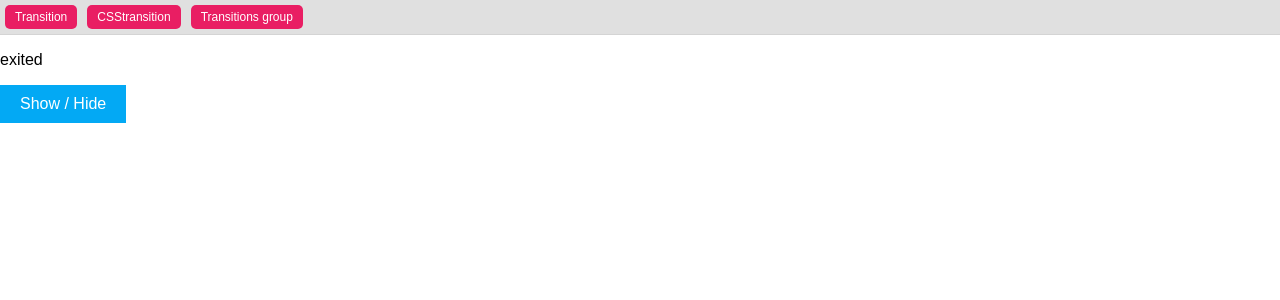
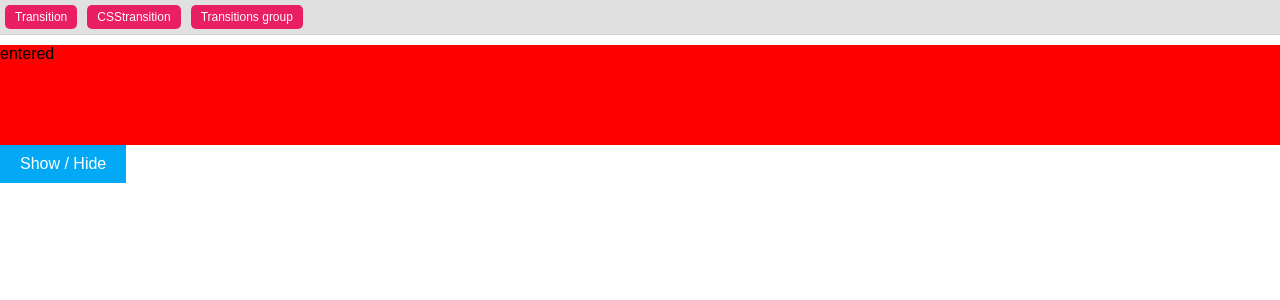
Before and after one commit to Brettkgamble/reactTransitions, a React (Create React App) app: page /transition in a window 1280 px wide. Both pictures are taken after a click on the element "Show / Hide". Shown: the top 300 px of the page. Built offline with nearby package versions, Linux system fonts and the light colour scheme; the HTML template or start-up script is replaced by a standard one.

Commit message:
0002 - Transitions

```diff
--- a/src/components/Transition.js
+++ b/src/components/Transition.js
@@ -5,7 +5,7 @@ import { Transition } from "react-transition-group";
 class TransitionComp extends Component{
 
     state = {
-        show: true
+        show: false
     }
 
     showDiv = () => {
@@ -20,9 +20,20 @@ class TransitionComp extends Component{
             <>
                 <Transition
                     in={this.state.show}
-                    timeout={2000}
+                    timeout={1000}
+                    mountOnEnter
+                    unmountOnExit
                 >
-                    { state => <p>{state}</p>}
+                    { state =>
+                        <div style={{
+                            background: 'red',
+                            height: '100px',
+                            transition: 'all 2s ease',
+                            opacity: state === 'exited' || state === 'exiting' ? 0 : 1
+                        }}>
+                            { state }
+                        </div>
+                    }
                 </Transition>
                 <div className="showDiv" onClick={this.showDiv}>
                     Show / Hide
```
